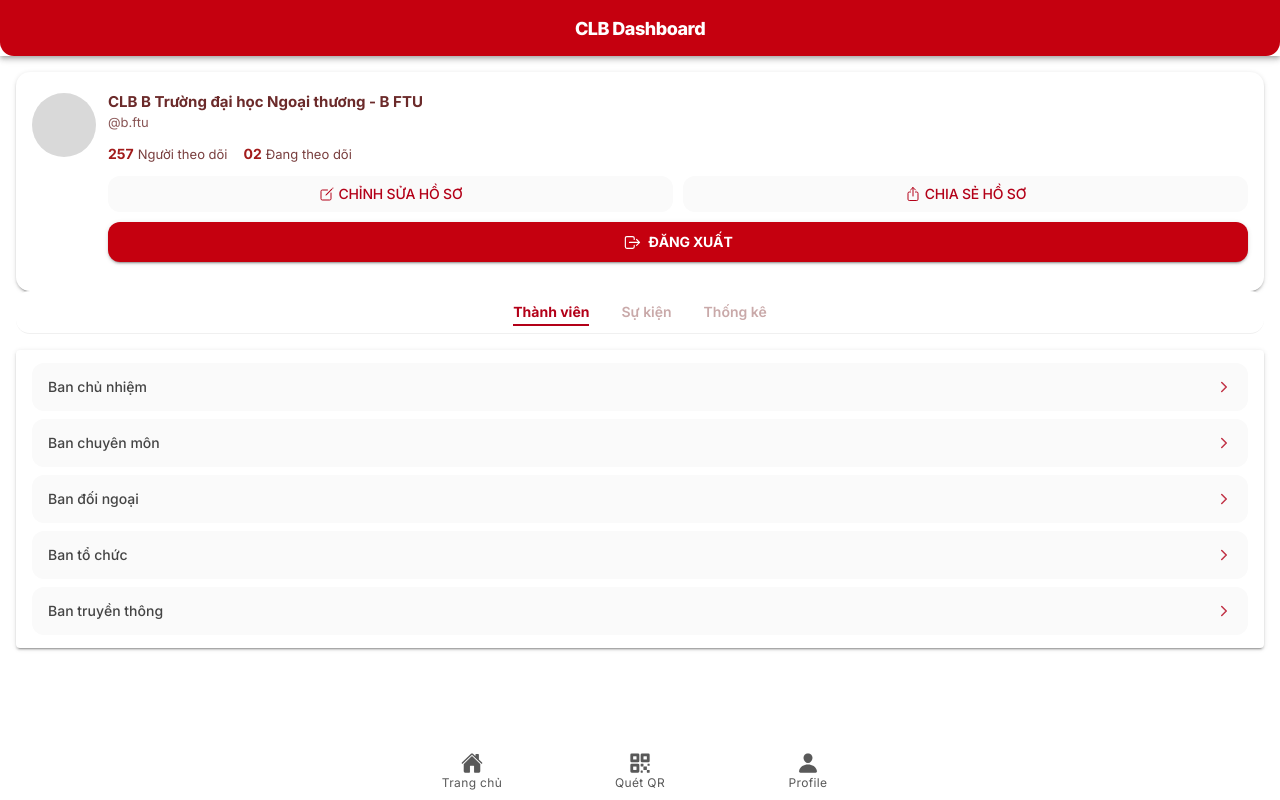
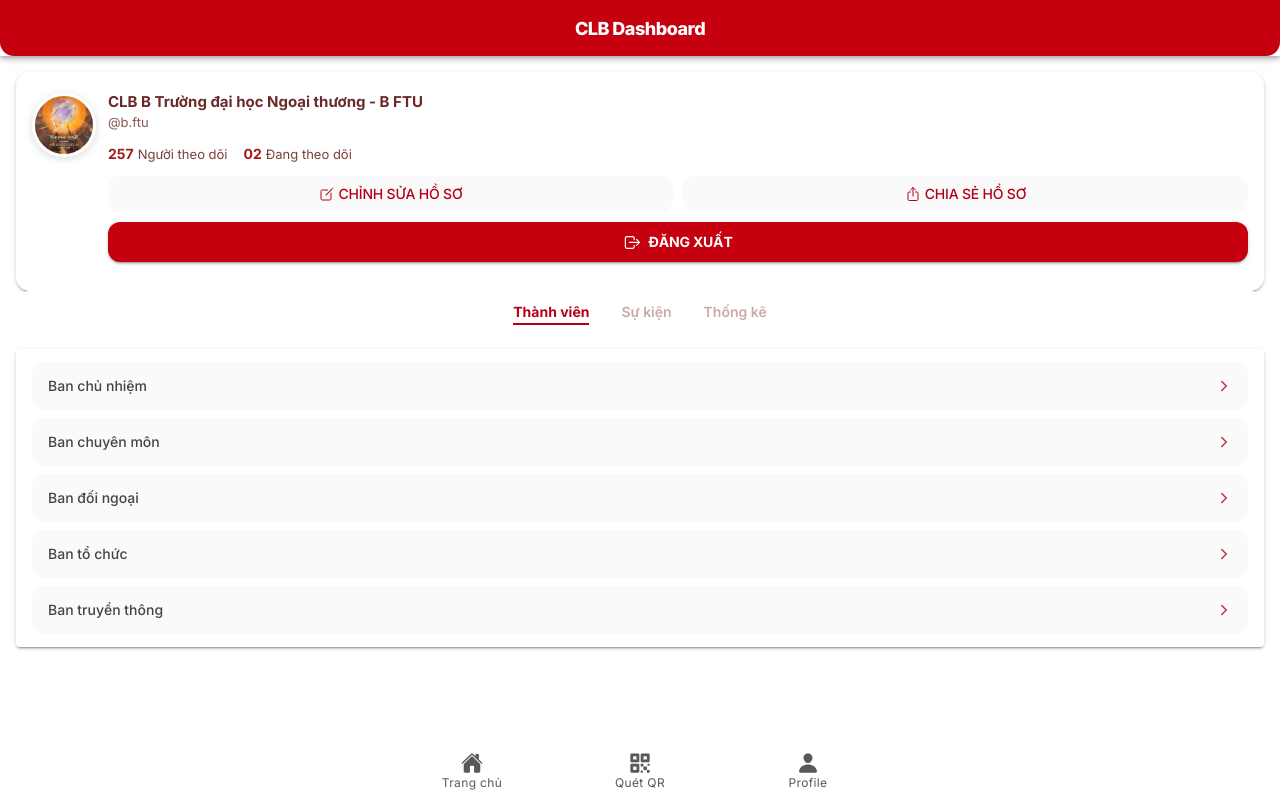
Before and after one commit to XuananLe/FTU-DRL, a React (Vite) app: page /tabs/clb/dashboard in a window 1280 px wide. Built offline with nearby package versions, Linux system fonts and the light colour scheme.

Commit message:
Add Comparision

```diff
--- a/src/pages/club-profile.css
+++ b/src/pages/club-profile.css
@@ -36,7 +36,9 @@
 }
 .cp-avatar{
   width: 64px; height: 64px; border-radius: 999px;
-  background: #d9d9d9;
+  background: url('/assets/events/event-1.jpg') center/cover no-repeat;
+  border: 3px solid #fff;
+  box-shadow: 0 2px 8px rgba(0,0,0,0.15);
 }
 .cp-info{ color: #6b2a2a; }
 .cp-name{ font-weight: 700; line-height: 1.2; font-size: 15px; margin-bottom: 2px; }
@@ -87,7 +89,6 @@
   gap: 32px;
   padding: 14px 16px 8px;
   color: var(--cp-text);
-  border-bottom: 1px solid #f0f0f0;
   background: #fff;
   border-radius: 14px;
   margin-bottom: 16px;
@@ -98,7 +99,7 @@
 }
 .cp-tab.is-active{ color: var(--cp-accent); font-weight: 700; }
 .cp-tab.is-active::after{
-  content: ""; position: absolute; left: 0; bottom: -1px; height: 2px; width: 100%;
+  content: ""; position: absolute; left: 0; bottom: 0; height: 2px; width: 100%;
   background: var(--cp-accent);
 }
 
@@ -266,7 +267,12 @@
 @media (max-width: 380px){
   .cp-content { padding: 12px 16px 20px; }
   .cp-card{ grid-template-columns: 60px 1fr; }
-  .cp-avatar{ width: 60px; height: 60px; }
+  .cp-avatar{
+    width: 60px;
+    height: 60px;
+    background: url('/assets/events/event-1.jpg') center/cover no-repeat;
+    border: 2px solid #fff;
+  }
   .cp-name { font-size: 15px; }
   .cp-btn.ghost { font-size: 13px; }
   .cp-tabs { gap: 18px; }
@@ -274,7 +280,12 @@
 
 @media (max-width: 320px){
   .cp-card{ grid-template-columns: 50px 1fr; gap: 10px; }
-  .cp-avatar{ width: 50px; height: 50px; }
+  .cp-avatar{
+    width: 50px;
+    height: 50px;
+    background: url('/assets/events/event-1.jpg') center/cover no-repeat;
+    border: 2px solid #fff;
+  }
   .cp-metrics { gap: 12px; }
   .cp-actions { gap: 8px; }
   .cp-tabs { gap: 14px; }
```
